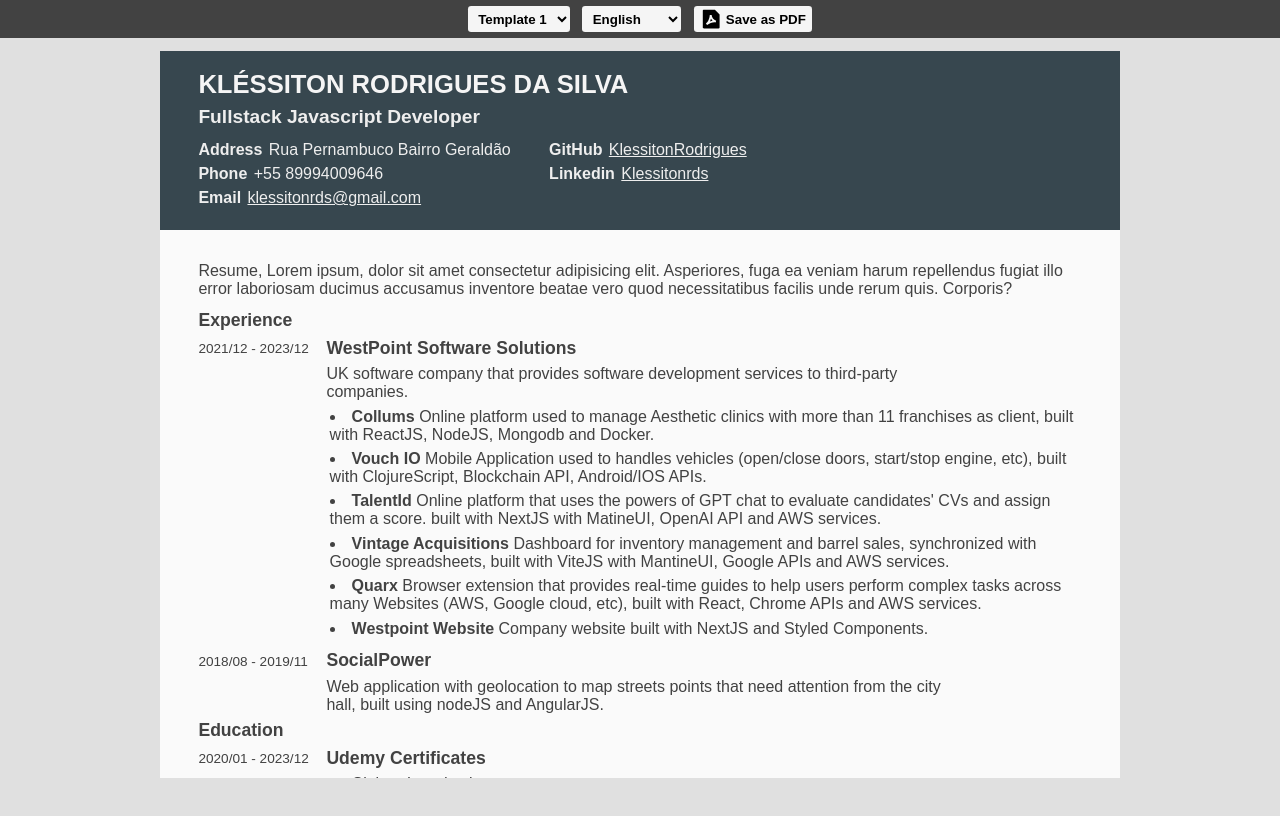
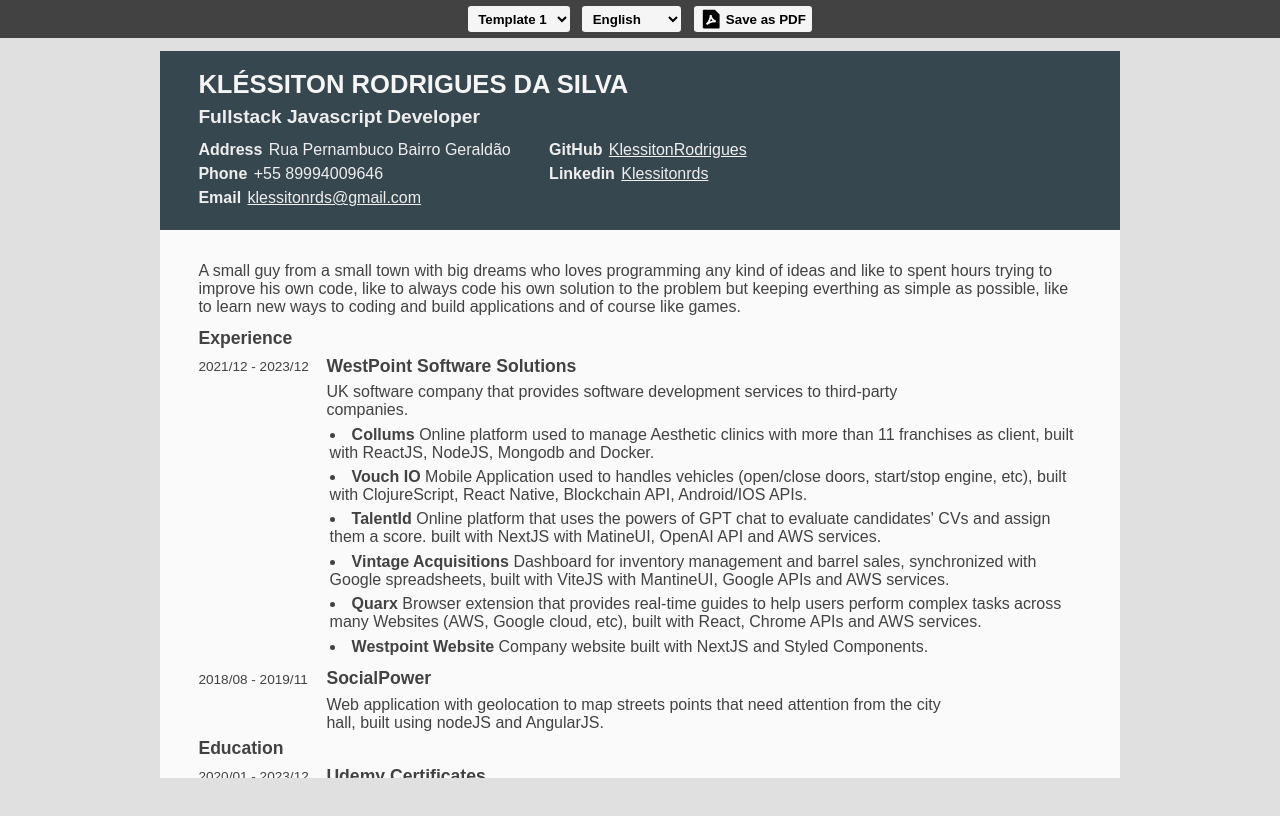
Before and after one commit to KlessitonRodrigues/personal-cv, a React app: page / in a window 1280 px wide. Shown: the top 816 px of the page. Built offline with nearby package versions, Linux system fonts and the light colour scheme; a web font is replaced by a local one.

Commit message:
chore: update summary section

```diff
--- a/src/UI/components/CvTemplate1/Experience.tsx
+++ b/src/UI/components/CvTemplate1/Experience.tsx
@@ -41,7 +41,8 @@
               </Label>
               <Text>
                 &nbsp;Mobile Application used to handles vehicles (open/close doors, start/stop
-                engine, etc), built with ClojureScript, Blockchain API, Android/IOS APIs.
+                engine, etc), built with ClojureScript, React Native, Blockchain API, Android/IOS
+                APIs.
               </Text>
             </li>
             <li>
--- a/src/UI/components/CvTemplate1/ExtraWorks.tsx
+++ b/src/UI/components/CvTemplate1/ExtraWorks.tsx
@@ -18,7 +18,10 @@
           <Label>
             <Text>Personal CV</Text>
           </Label>
-          <Text>&nbsp;This document wronte in react with support to multiple languages.</Text>
+          <Text>
+            &nbsp;This document wronte in react with support to multiple languages. built with
+            ReactJS.
+          </Text>
         </div>
       </Columns>
 
@@ -34,7 +37,7 @@
           </Label>
           <Text>
             &nbsp;Desktop application using electron and react to provide console experience like
-            PS5/Xbox for PCs.
+            PS5/Xbox for PCs. built with React and Electron.
           </Text>
         </div>
       </Columns>
@@ -48,7 +51,10 @@
           <Label>
             <Text>Easy Encrypt</Text>
           </Label>
-          <Text>&nbsp;Web and Mobile application to encrypt plan text.</Text>
+          <Text>
+            &nbsp;Web and Mobile application to encrypt plan text. built with React, React Native
+            and CryptoJS.
+          </Text>
         </div>
       </Columns>
       <Columns>
@@ -61,7 +67,7 @@
           <Label>
             <Text>Task Manager</Text>
           </Label>
-          <Text>&nbsp;Todo application with calendar and notes.</Text>
+          <Text>&nbsp;Todo application with calendar and notes. built with React.</Text>
         </div>
       </Columns>
       <Columns>
@@ -74,7 +80,10 @@
           <Label>
             <Text>Translation PWA</Text>
           </Label>
-          <Text>&nbsp;Translation website with multiple language support.</Text>
+          <Text>
+            &nbsp;Translation website with multiple language support. built with React and Google
+            APIs.
+          </Text>
         </div>
       </Columns>
     </>
--- a/src/UI/components/CvTemplate1/index.tsx
+++ b/src/UI/components/CvTemplate1/index.tsx
@@ -9,16 +9,15 @@
   return (
     <Container>
       <CVHeader />
-
       <Body>
         <Resume>
           <Text>
-            Resume, Lorem ipsum, dolor sit amet consectetur adipisicing elit. Asperiores, fuga ea
-            veniam harum repellendus fugiat illo error laboriosam ducimus accusamus inventore beatae
-            vero quod necessitatibus facilis unde rerum quis. Corporis?
+            A small guy from a small town with big dreams who loves programming any kind of ideas
+            and like to spent hours trying to improve his own code, like to always code his own
+            solution to the problem but keeping everthing as simple as possible, like to learn new
+            ways to coding and build applications and of course like games.
           </Text>
         </Resume>
-
         <CVExperience />
         <CVEducation />
         <CVExtraWorks />
```
